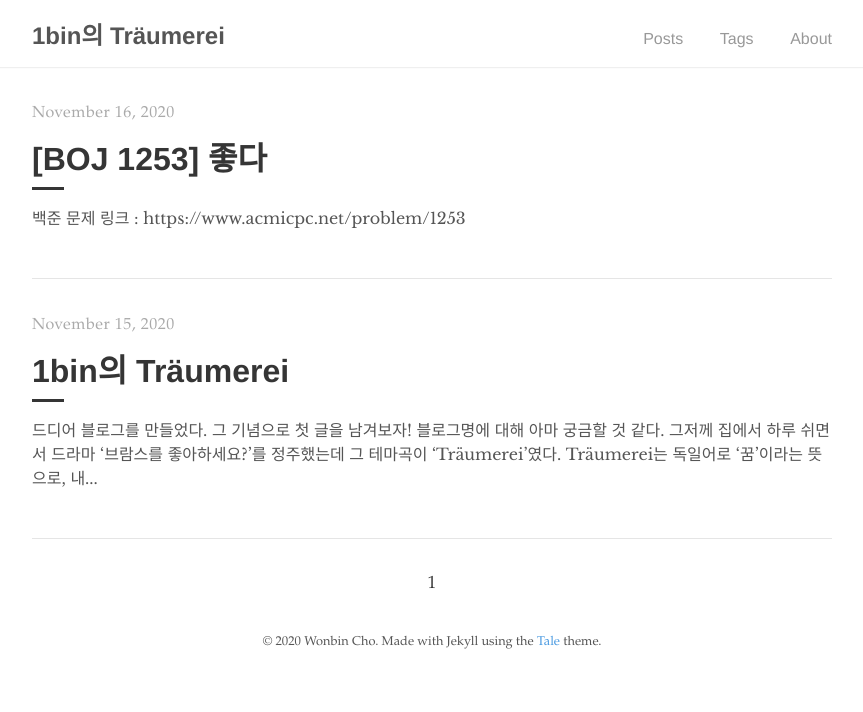
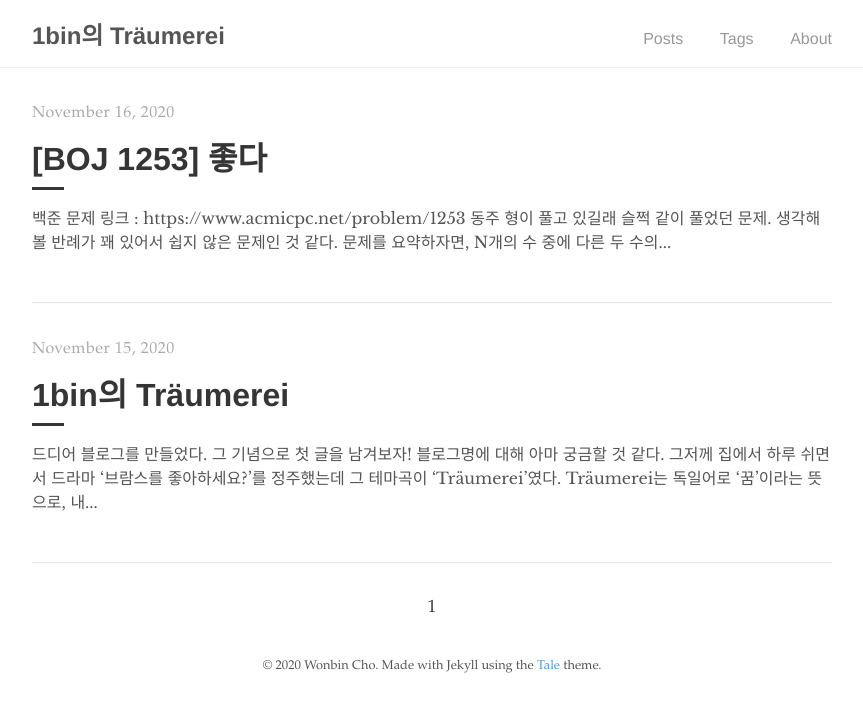
Before and after one commit to 1bin01/1bin01.github.io, a Jekyll site: the page built from index.html, in a window 1280 px wide. Shown: the top 712 px of the page, without its empty margins (208-1071 px from the left). Built offline with Jekyll 4.4.1, drawn with Linux system fonts in a browser that asks for light colours; the list of posts is cut into pages by our own code; part of the change alters nothing that is shown.

Commit message:
Update 2020-11-16-boj-1253.md

```diff
--- a/_posts/2020-11-16-boj-1253.md
+++ b/_posts/2020-11-16-boj-1253.md
@@ -8,5 +8,11 @@ tags: Tale
 
 백준 문제 링크 : https://www.acmicpc.net/problem/1253
 
+동주 형이 풀고 있길래 슬쩍 같이 풀었던 문제. 생각해볼 반례가 꽤 있어서 쉽지 않은 문제인 것 같다.
+
+문제를 요약하자면, N개의 수 중에 다른 두 수의 합으로 나타낼 수 있는 수의 개수를 구하는 문제이다.
+처음에는 단순히 set을 이용해 두 수의 합들을 구했다가 WA를 받았다..; 어떤 수를 x라고 해보자. 만약 0이 존재한다면 0과 x를 더해 x를 얻을 수 있는데, 이 경우에 '어떤 수를 다른 두 수의 합으로 나타낸다.'는 조건에 위배된다. 그래서 접근 방식을 살짝 바꾸었다.
+우선 0의 개수를 세고 map을 이용해 두 수의 합을 count했다. 그리고 N개의 수에 대해서 그 수가 두 수의 합으로 나타내지는 경우의 수를 구하였다.
+만약 그 경우의 수가 0의 개수와 같다면, 그 경우들은 0과 자신을 더해 구한 경우의 수만 존재하므로 답에서 제외하면 된다. 마지막으로 자기 자신이 0인 경우까지 예외처리를 해주면 AC를 받을 수 있다..
 
 <script src="https://gist.github.com/1bin01/58e148a379b1402817d7bb1b185d0345.js"></script>
```
